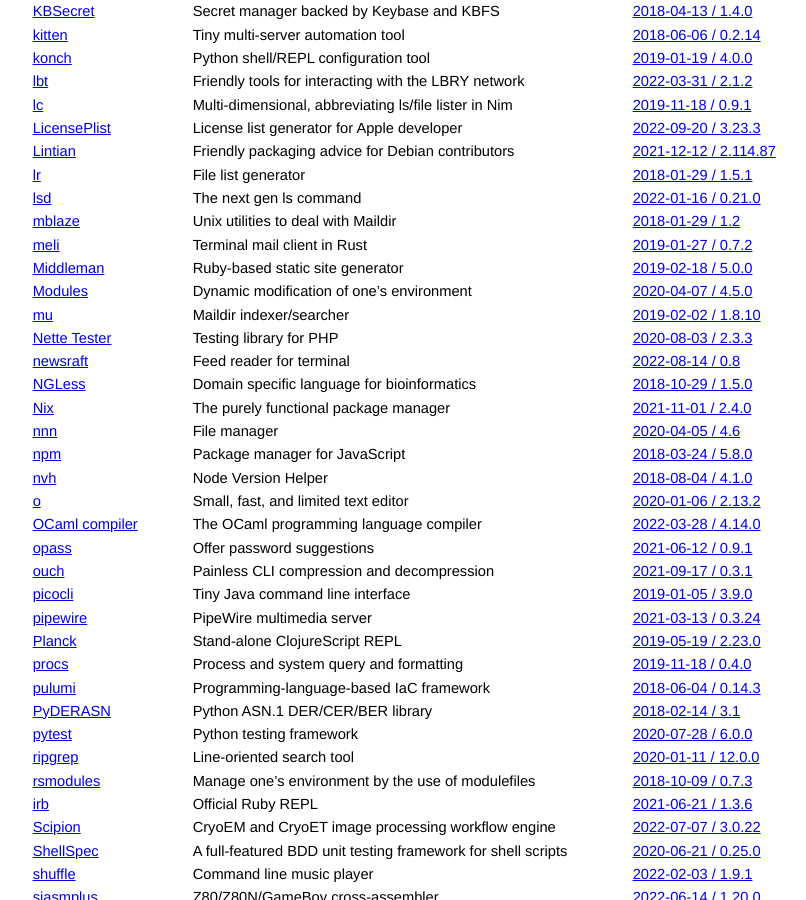
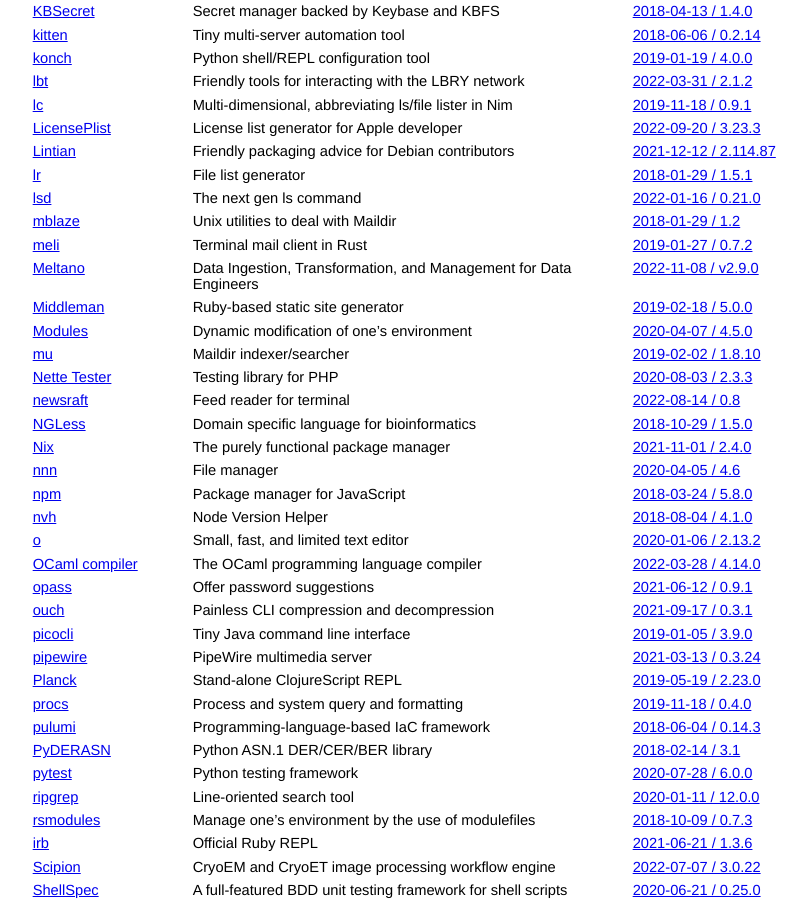
Before and after one commit to jcs/no_color, a Jekyll site: the page built from index.md, in a window 1280 px wide and 900 px high, scrolled down 3705 px. Shown: the whole window, without its empty margins (211-1017 px from the left). Built offline with Jekyll 4.4.1, drawn with Linux system fonts in a browser that asks for light colours; our own code applies the rules of GitHub Pages for plain Markdown files.

Commit message:
Add Meltano to list of supported software (#208)

```diff
--- a/index.md
+++ b/index.md
@@ -201,6 +201,7 @@ color via `NO_COLOR`.
 | [lsd](https://github.com/Peltoche/lsd) | The next gen ls command | [2022-01-16 / 0.21.0](https://github.com/Peltoche/lsd/releases/tag/0.21.0) |
 | [mblaze](https://github.com/chneukirchen/mblaze) | Unix utilities to deal with Maildir | [2018-01-29 / 1.2](https://github.com/chneukirchen/mblaze/commit/4014f03afe6d624ba1c6bdde6551b4996ba31fe5) |
 | [meli](https://meli.delivery) | Terminal mail client in Rust | [2019-01-27 / 0.7.2](https://github.com/meli/meli/commit/6a7cae09882d43c0de8a84df3d66174949ede0e0) |
+| [Meltano](https://github.com/meltano/meltano) | Data Ingestion, Transformation, and Management for Data Engineers | [2022-11-08 / v2.9.0](https://github.com/meltano/meltano/releases/tag/v2.9.0) |
 | [Middleman](https://middlemanapp.com) | Ruby-based static site generator | [2019-02-18 / 5.0.0](https://github.com/middleman/middleman/commit/3040ffa1331aa48c76ae5ca7f4b2e0a0f1b7af15) |
 | [Modules](http://modules.sourceforge.net/) | Dynamic modification of one's environment | [2020-04-07 / 4.5.0](https://github.com/cea-hpc/modules/releases/tag/v4.5.0) |
 | [mu](https://www.djcbsoftware.nl/code/mu/) | Maildir indexer/searcher | [2019-02-02 / 1.8.10](https://github.com/djcb/mu/commit/eb6efee81db22531ef05e140549bde7e87dd9725) |
```
